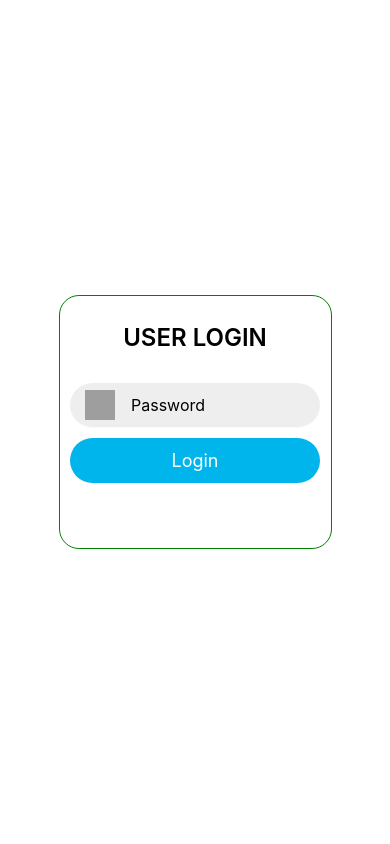
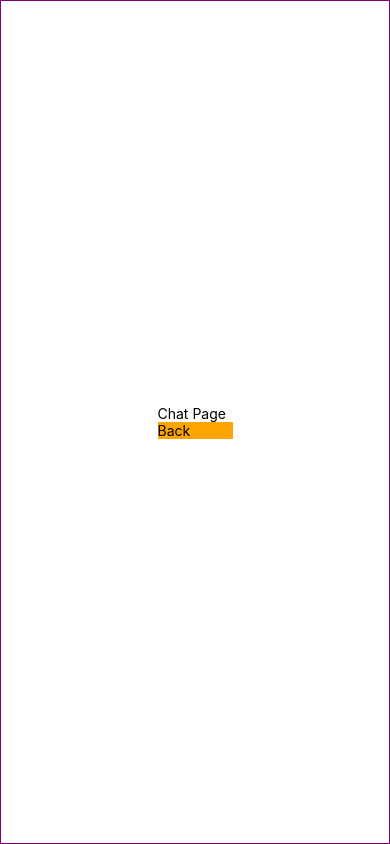
Before and after one commit to ixhsan/chat-fe-Rnativeversion-1, a React Native app: screen /Chat in a window 390 px wide. Before the commit this address had no page. Built offline with nearby package versions, Linux system fonts and the light colour scheme; grey boxes are pictures that could not be loaded.

Commit message:
added contact list page

```diff
--- a/app.json
+++ b/app.json
@@ -1,4 +1,3 @@
 {
-  "name": "chatRNative",
-  "displayName": "chatRNative"
+  "name": "chatRNative"
 }
--- a/index.js
+++ b/index.js
@@ -1,9 +1,10 @@
 /**
  * @format
  */
-
+import {registerRootComponent} from 'expo';
 import {AppRegistry} from 'react-native';
 import App from './src/App';
 import {name as appName} from './app.json';
 
 AppRegistry.registerComponent(appName, () => App);
+registerRootComponent(App);
--- /dev/null
+++ b/react-native.config.js
@@ -0,0 +1,3 @@
+module.exports = {
+  assets: ['./ios/Fonts'],
+};
--- a/src/App.js
+++ b/src/App.js
@@ -6,11 +6,14 @@
  * @flow strict-local
  */
 // Error to resolve -> JSON value '' of type NSString cannot be converted to a YGValue, did you forget the % or pt suffix
-
 import {StyleSheet, Text, useColorScheme, View} from 'react-native';
 import {Colors} from 'react-native/Libraries/NewAppScreen';
 import {NavigationContainer} from '@react-navigation/native';
 import Router from './router';
+import {SafeAreaProvider} from 'react-native-safe-area-context';
+import {useFonts} from 'expo-font';
+import * as SplashScreen from 'expo-splash-screen';
+import {useCallback} from 'react';
 
 const Section = ({children, title}) => {
   const isDarkMode = useColorScheme() === 'dark';
@@ -39,10 +42,27 @@ const Section = ({children, title}) => {
 };
 
 const App = () => {
+  const [fontsLoaded] = useFonts({
+    'Material Icons': require('../ios/Fonts/MaterialIcons.ttf'),
+    'Font Awesome5': require('../ios/Fonts/FontAwesome5_Regular.ttf'),
+  });
+
+  const onLayoutRootView = useCallback(async () => {
+    if (fontsLoaded) {
+      await SplashScreen.hideAsync();
+    }
+  }, [fontsLoaded]);
+
+  if (!fontsLoaded) {
+    return null;
+  }
+
   return (
-    <NavigationContainer>
-      <Router />
-    </NavigationContainer>
+    <SafeAreaProvider>
+      <NavigationContainer>
+        <Router />
+      </NavigationContainer>
+    </SafeAreaProvider>
   );
 };
 
--- a/src/pages/Chat/index.js
+++ b/src/pages/Chat/index.js
@@ -1,13 +1,35 @@
-import { StyleSheet, Text, View } from 'react-native'
-import React from 'react'
+import {StyleSheet, Text, View, TouchableOpacity} from 'react-native';
+import React from 'react';
 
-const Chat = () => {
+const Chat = ({navigation}) => {
   return (
-    <View>
-      <Text>Chat</Text>
+    <View style={styles.container}>
+      <View style={styles.header}>
+        <Text>Chat Page</Text>
+        <TouchableOpacity
+          style={{width: 75, backgroundColor: 'orange'}}
+          onPress={() => navigation.goBack()}>
+          <Text>Back</Text>
+        </TouchableOpacity>
+      </View>
     </View>
-  )
-}
-const styles = StyleSheet.create({})
+  );
+};
+const styles = StyleSheet.create({
+  container: {
+    flex: 1,
+    alignItems: 'center',
+    justifyContent: 'center',
+    maxHeight: '100%',
+    maxWidth: '100%',
+    width: '100%',
+    padding: 20,
+    backgroundColor: '#FFFFFF',
+    borderColor: 'purple',
+    borderWidth: 1,
+    borderStyle: 'solid',
+  },
+  header: {},
+});
 
-export default Chat
+export default Chat;
--- a/src/pages/Contact/index.js
+++ b/src/pages/Contact/index.js
@@ -1,12 +1,193 @@
-import {StyleSheet, Text, View} from 'react-native';
-import React from 'react';
+import {
+  StyleSheet,
+  Text,
+  TouchableOpacity,
+  View,
+  SafeAreaView,
+  TextInput,
+  KeyboardAvoidingView,
+} from 'react-native';
+import React, {useState} from 'react';
+import {Icon} from 'react-native-elements';
 
-const Contact = () => {
+const Contact = ({navigation}) => {
+  const [contactID, setContactID] = useState('');
+
   return (
-    <View style={{flex: 1, alignItems: 'center', justifyContent: 'center'}}>
-      <Text>Home Screen</Text>
-    </View>
+    <SafeAreaView
+      style={{flex: 1, alignItems: 'center', justifyContent: 'center'}}>
+      <View style={styles.container}>
+        <View style={styles.header}>
+          <Text style={styles.textHeader}>Chats</Text>
+          <Text style={styles.textHeaderSecondary}>Welcome, Ikhsan</Text>
+        </View>
+        <View style={styles.inputBody}>
+          <KeyboardAvoidingView style={styles.inputGroup}>
+            <Icon
+              name="person-add-alt"
+              size={20}
+              color={'grey'}
+              style={styles.addIcon}
+            />
+            <TextInput
+              style={styles.textInput}
+              placeholder="Insert username..."
+              placeholderTextColor={'grey'}
+              value={contactID}
+              onChangeText={text => setContactID(text)}
+            />
+          </KeyboardAvoidingView>
+          <TouchableOpacity style={styles.buttonAdd}>
+            <Text style={styles.buttonAddText}>Add</Text>
+          </TouchableOpacity>
+        </View>
+        <View style={styles.contactBody}>
+          <View style={styles.contactList}>
+            <TouchableOpacity
+              style={styles.contactItem}
+              onPress={() => navigation.navigate('Chat')}>
+              <View style={styles.contactIconOverlay}>
+                <Icon
+                  name="person"
+                  size={32}
+                  color={'white'}
+                  style={styles.contactIcon}
+                />
+              </View>
+              <Text style={styles.contactText}>Contact</Text>
+            </TouchableOpacity>
+          </View>
+        </View>
+        <TouchableOpacity
+          style={styles.buttonLogOut}
+          onPress={() => navigation.goBack()}>
+          <Text style={styles.buttonLogOutText}>LOG OUT</Text>
+        </TouchableOpacity>
+      </View>
+    </SafeAreaView>
   );
 };
 
+const styles = StyleSheet.create({
+  container: {
+    flex: 1,
+    maxHeight: '100%',
+    maxWidth: '100%',
+    width: '100%',
+    padding: 20,
+    backgroundColor: '#FFFFFF',
+    // borderColor: 'purple',
+    // borderWidth: 1,
+    // borderStyle: 'solid',
+  },
+  header: {
+    flexDirection: 'row',
+    justifyContent: 'space-between',
+    alignItems: 'center',
+    height: 'auto',
+    paddingVertical: 10,
+    // borderColor: 'purple',
+    // borderWidth: 1,
+    // borderStyle: 'solid',
+  },
+  textHeader: {fontSize: 36, fontWeight: 'bold'},
+  textHeaderSecondary: {fontSize: 18},
+  inputBody: {
+    flexDirection: 'row',
+    alignItems: 'center',
+    justifyContent: 'space-between',
+    // borderColor: 'green',
+    // borderWidth: 1,
+    // borderStyle: 'solid',
+  },
+  inputGroup: {
+    flex: 1,
+    flexDirection: 'row',
+    justifyContent: 'center',
+    alignItems: 'center',
+    borderRadius: 20,
+    borderColor: '#8D8D8D',
+    borderWidth: 2,
+    borderStyle: 'solid',
+    marginRight: 5,
+  },
+  addIcon: {
+    paddingHorizontal: 15,
+    paddingVertical: 7,
+  },
+  textInput: {
+    height: 30,
+    width: '80%',
+    maxWidth: '75%',
+    paddingVertical: 5,
+    color: 'black',
+    // borderWidth: 1,
+    // borderColor: 'red',
+    // borderStyle: 'solid',
+  },
+  buttonAdd: {
+    marginLeft: 5,
+    paddingVertical: 10,
+    paddingHorizontal: 20,
+    backgroundColor: '#1C94F7',
+    borderRadius: 10,
+  },
+  buttonAddText: {
+    color: '#FFFFFF',
+    textAlign: 'center',
+  },
+  buttonLogOut: {
+    width: '30%',
+    alignSelf: 'center',
+    paddingVertical: 10,
+    backgroundColor: '#FFFFFF',
+    borderWidth: 1,
+    borderColor: 'red',
+    borderRadius: 10,
+  },
+  buttonLogOutText: {
+    textAlign: 'center',
+    fontSize: 20,
+    fontWeight: 'bold',
+    color: 'red',
+  },
+  contactBody: {
+    flexDirection: 'column',
+    marginVertical: 10,
+    borderTopColor: '#8D8D8D',
+    borderTopWidth: 4,
+    borderBottomColor: '#8D8D8D',
+    borderBottomWidth: 4,
+  },
+  contactList: {
+    minHeight: '80%',
+    maxHeight: '100%',
+    // borderWidth: 1,
+    // borderColor: 'red',
+    // borderStyle: 'solid',
+  },
+  contactItem: {
+    flexDirection: 'row',
+    marginVertical: 10,
+    padding: 10,
+    justifyContent: 'flex-start',
+    alignItems: 'center',
+    backgroundColor: '#E7E7E7',
+  },
+  contactIconOverlay: {
+    padding: 5,
+    backgroundColor: '#1C94F7',
+    borderWidth: 0,
+    borderStyle: 'solid',
+    borderRadius: 20,
+  },
+  contactText: {
+    paddingLeft: 20,
+    alignItems: 'center',
+    textAlign: 'center',
+    fontSize: 18,
+    fontWeight: 'bold',
+  },
+});
+
 export default Contact;
--- a/src/pages/Login/index.js
+++ b/src/pages/Login/index.js
@@ -6,6 +6,7 @@ import {
   Image,
   TextInput,
   TouchableOpacity,
+  SafeAreaView,
 } from 'react-native';
 
 const Login = ({navigation}) => {
@@ -13,7 +14,7 @@ const Login = ({navigation}) => {
   const [password, setPassword] = useState();
 
   return (
-    <View style={styles.container}>
+    <SafeAreaView style={styles.container}>
       <View
         style={{
           width: '70%',
@@ -21,7 +22,7 @@ const Login = ({navigation}) => {
           alignItems: 'center',
           backgroundColor: '#fff',
           borderRadius: 20,
-          borderColor: 'green',
+          borderColor: 'grey',
           borderWidth: 1,
           borderStyle: 'solid',
         }}>
@@ -61,7 +62,8 @@ const Login = ({navigation}) => {
               />
               <TextInput
                 style={styles.inputs}
-                placeholder="Password"
+                placeholder="Username"
+                placeholderTextColor={'black'}
                 secureTextEntry={true}
                 underlineColorAndroid="transparent"
                 onChangeText={password => setPassword({password})}
@@ -76,7 +78,7 @@ const Login = ({navigation}) => {
           </View>
         </View>
       </View>
-    </View>
+    </SafeAreaView>
   );
 };
 
@@ -93,7 +95,7 @@ const styles = StyleSheet.create({
     borderRadius: 30,
     borderBottomWidth: 1,
     marginVertical: 5,
-    width: 250,
+    width: 220,
     height: 45,
     // marginBottom: 20,
     flexDirection: 'row',
@@ -119,14 +121,14 @@ const styles = StyleSheet.create({
     justifyContent: 'center',
     alignItems: 'center',
     marginVertical: 5,
-    width: 250,
+    width: 220,
     borderRadius: 30,
     // borderColor: 'purple',
     // borderWidth: 1,
     // borderStyle: 'solid',
   },
   loginButton: {
-    backgroundColor: '#00b5ec',
+    backgroundColor: '#1c94f7',
   },
   loginText: {
     color: 'white',
--- a/src/router/index.js
+++ b/src/router/index.js
@@ -1,5 +1,6 @@
 import Contact from '../pages/Contact';
 import Login from '../pages/Login';
+import Chat from '../pages/Chat';
 import {createNativeStackNavigator} from '@react-navigation/native-stack';
 
 const Stack = createNativeStackNavigator();
@@ -17,6 +18,11 @@ const Router = () => {
         component={Login}
         options={{headerShown: false}}
       />
+      <Stack.Screen
+        name="Chat"
+        component={Chat}
+        options={{headerShown: false}}
+      />
     </Stack.Navigator>
   );
 };
```
Also changed, not shown: package.json (+6 -1 lines), backup.txt (added), 45 other files (tests, documents, lock files or other folders).
